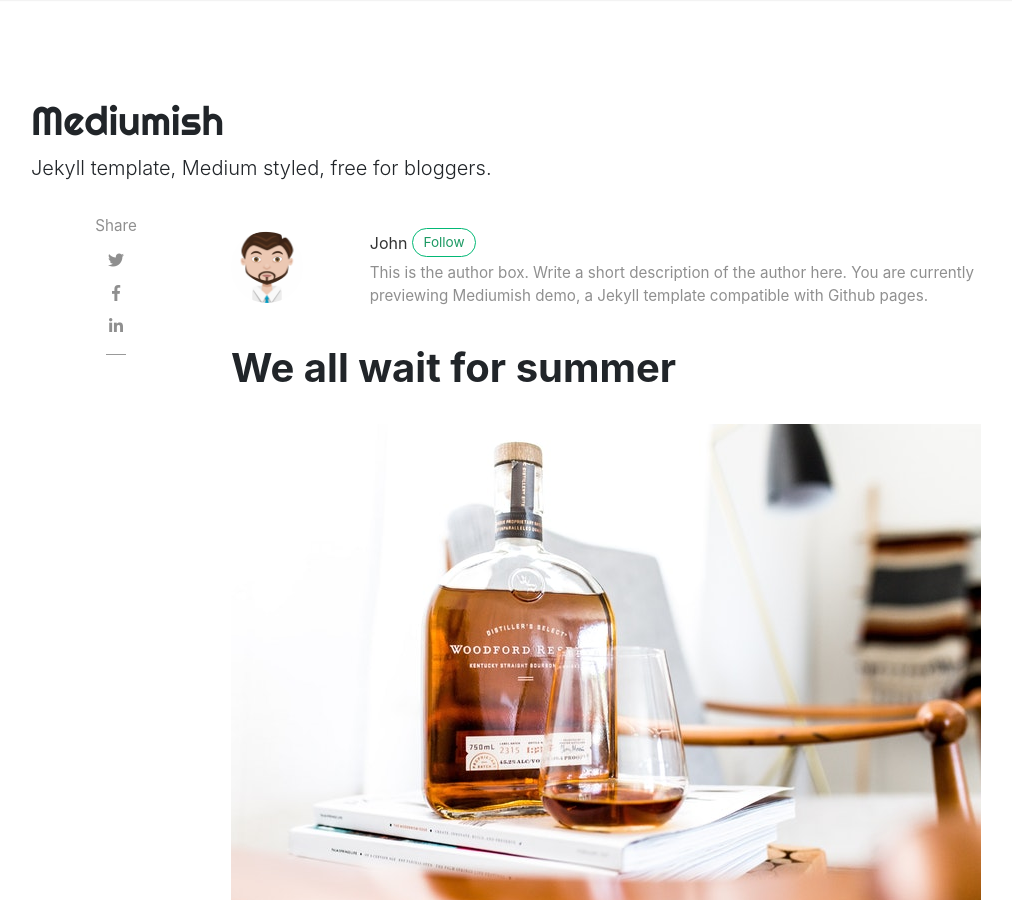
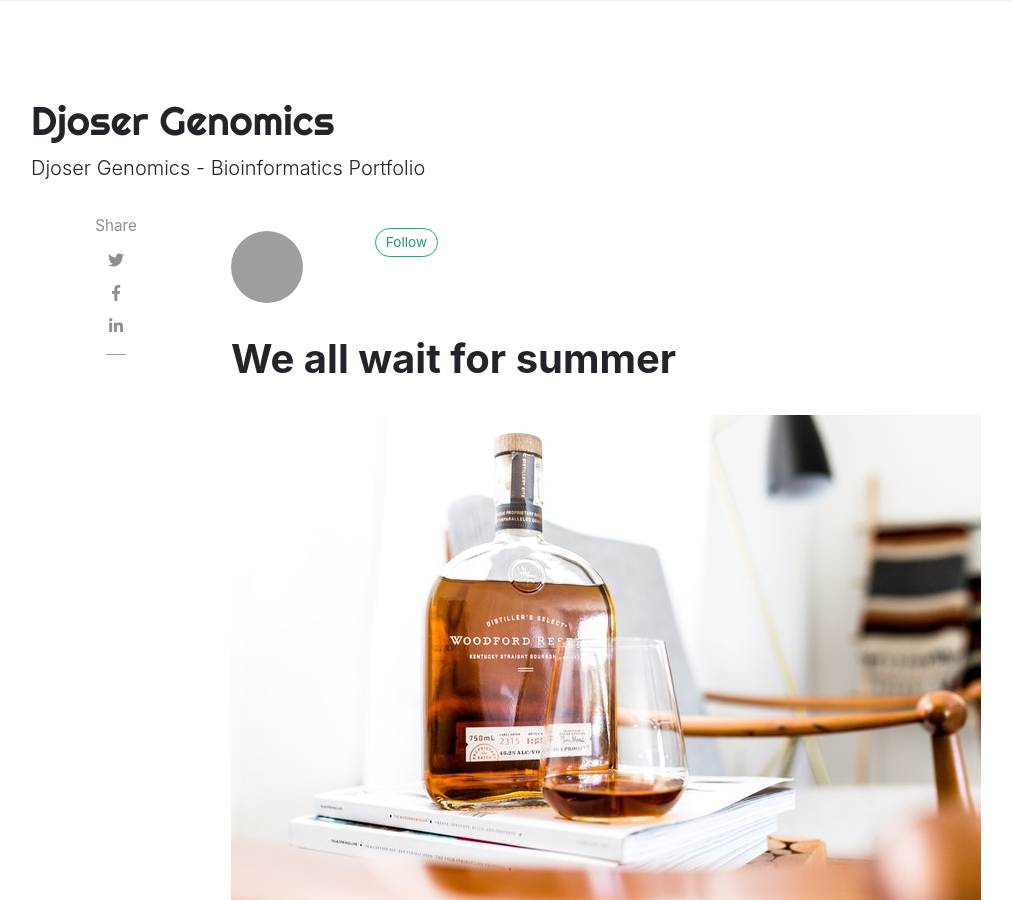
Before and after one commit to DjoserGenomics/djosergenomics.github.io, a Jekyll site: the page built from _posts/2018-01-12-we-all-wait-for-summer.md, in a window 1280 px wide and 900 px high. Shown: the whole window, without its empty margins (54-1066 px from the left). Built offline with Jekyll 4.4.1, drawn with Linux system fonts in a browser that asks for light colours; nearby versions of some CDN libraries; comment, search, counter and statistics services are not loaded; some of the changed text lies outside the part shown; grey boxes are pictures that could not be loaded.

Commit message:
Some Changes to _config.yml

```diff
--- a/_config.yml
+++ b/_config.yml
@@ -1,35 +1,13 @@
 # Site
-name: "Mediumish"
-title: "Mediumish"
-description: "Jekyll template, Medium styled, free for bloggers."
-logo: 'assets/images/logo.png'
-favicon: 'assets/images/logo.png'
-baseurl: /mediumish-theme-jekyll
-google_analytics: 'UA-46278016-1'
-disqus: 'demowebsite'
-mailchimp-list: 'https://wowthemes.us11.list-manage.com/subscribe/post?u=8aeb20a530e124561927d3bd8&amp;id=8c3d2d214b'
+name: "Djoser Genomics"
+title: "Djoser Genomics"
+description: "Djoser Genomics - Bioinformatics Portfolio"
+logo: "assets/images/logo.png"
+favicon: "assets/images/logo.png"
+baseurl:
+google_analytics: "UA-46278016-1"
 include: ["_pages"]
 permalink: /:title/
-
-# Authors
-authors:
-  sal:
-    name: Sal
-    display_name: Sal
-    gravatar: e56154546cf4be74e393c62d1ae9f9d4
-    email: wowthemesnet@gmail.com
-    web: https://www.wowthemes.net
-    twitter: https://twitter.com/wowthemesnet
-    description: "Author of Mediumish, a Bootstrap Medium styled template available for WordPress, HTML, Ghost and Jekyll. You are currently previewing Jekyll template demo."
-  john:
-    name: John
-    display_name: John
-    avatar: 'assets/images/avatar.png'
-    gravatar: b1cc14991db7a456fcd761680bbc8f81
-    email: wowthemesnet@gmail.com
-    web: https://www.wowthemes.net
-    twitter: https://twitter.com/wowthemesnet
-    description: "This is the author box. Write a short description of the author here. You are currently previewing Mediumish demo, a Jekyll template compatible with Github pages."
 
 # Plugins
 plugins:
@@ -45,7 +23,7 @@
     - categories
   layout: archive
   permalinks:
-    category: '/category/:name/'
+    category: "/category/:name/"
 
 # Pagination
 paginate: 6
```
